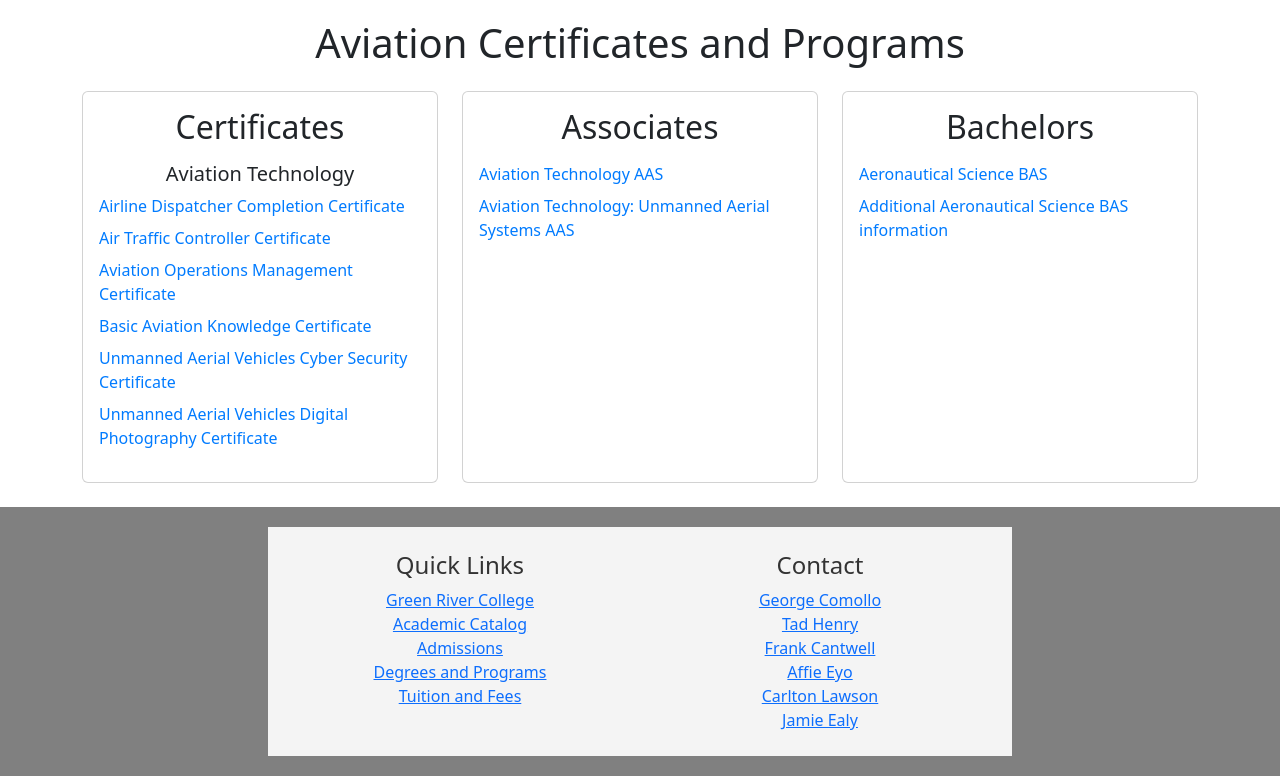
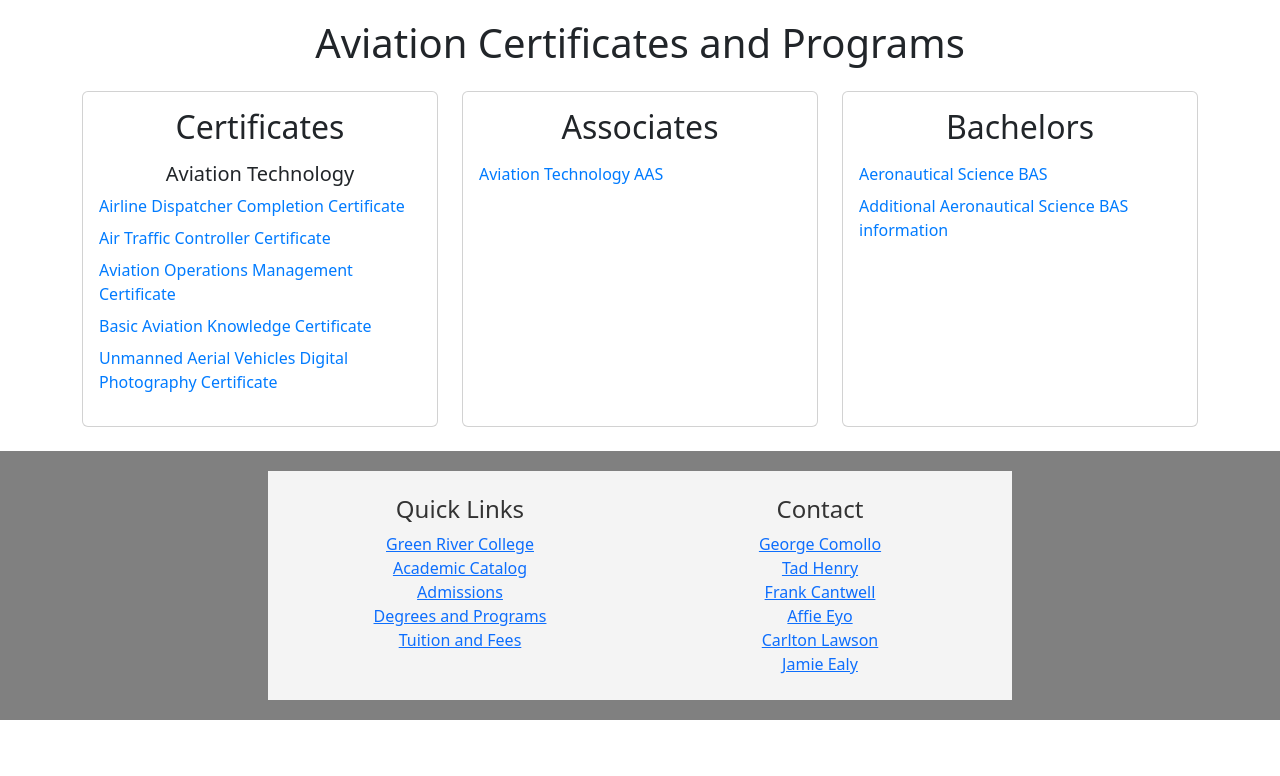
Before and after one commit to leahkonma/aviation-website, a Node server app: page /programs in a window 1280 px wide. Shown: the part 141-917 px from the top of the page. After the commit the page ends 861 px from the top, so only its background shows below. Run offline with Node 20, Linux system fonts and the light colour scheme.

Commit message:
removed 2 academic programs requested by client

```diff
--- a/views/programs.ejs
+++ b/views/programs.ejs
@@ -20,7 +20,6 @@
                 <li><a class="linksToDegrees d-block mb-2" href="https://catalog.greenriver.edu/preview_program.php?catoid=8&poid=2303" target="_blank">Air Traffic Controller Certificate</a></li>
                 <li><a class="linksToDegrees d-block mb-2" href="https://catalog.greenriver.edu/preview_program.php?catoid=8&poid=2086" target="_blank">Aviation Operations Management Certificate</a></li>
                 <li><a class="linksToDegrees d-block mb-2" href="https://catalog.greenriver.edu/preview_program.php?catoid=8&poid=2119" target="_blank">Basic Aviation Knowledge Certificate</a></li>
-                <li><a class="linksToDegrees d-block mb-2" href="https://catalog.greenriver.edu/preview_program.php?catoid=8&poid=2213" target="_blank">Unmanned Aerial Vehicles Cyber Security Certificate</a></li>
                 <li><a class="linksToDegrees d-block mb-2" href="https://catalog.greenriver.edu/preview_program.php?catoid=8&poid=2214" target="_blank">Unmanned Aerial Vehicles Digital Photography Certificate</a></li>
               </ul>
             </div>
@@ -34,7 +33,6 @@
               <h2 class="card-title mb-3 text-center">Associates</h2>
               <ul class="list-unstyled">
                 <li><a class="linksToDegrees d-block mb-2" href="https://catalog.greenriver.edu/preview_program.php?catoid=8&poid=2209" target="_blank">Aviation Technology AAS</a></li>
-                <li><a class="linksToDegrees d-block mb-2" href="https://catalog.greenriver.edu/preview_program.php?catoid=8&poid=2175" target="_blank">Aviation Technology: Unmanned Aerial Systems AAS</a></li>
               </ul>
             </div>
           </div>
```
Also changed, not shown: views/program-outline.ejs (+3 -6 lines).
